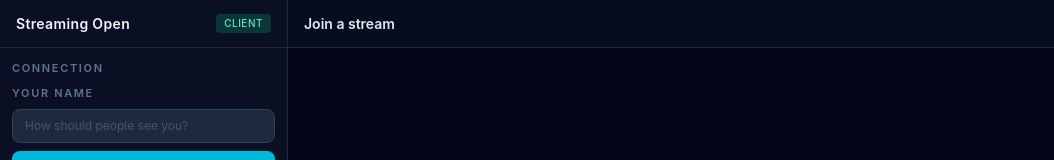
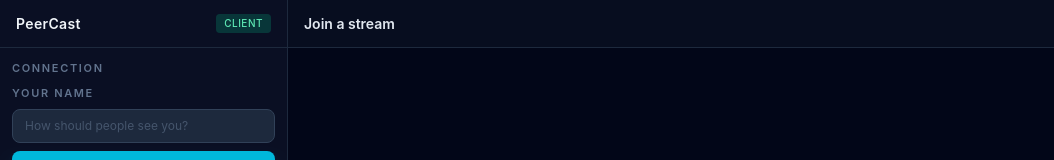
Before and after one commit to guicoelhodev/PeerCast, a SvelteKit app: page / in a window 1280 px wide. Shown: the top 160 px of the page, without its empty margins (0-1054 px from the left). Built offline with nearby package versions, Linux system fonts and the light colour scheme.

Commit message:
feat: rename project to peercast

```diff
--- a/compose.yaml
+++ b/compose.yaml
@@ -5,7 +5,7 @@
     environment:
       TS_AUTHKEY: ${TAILSCALE_AUTHKEY:?Set TAILSCALE_AUTHKEY in .env}
       TS_AUTH_ONCE: "true"
-      TS_HOSTNAME: streaming-open
+      TS_HOSTNAME: peercast
       TS_STATE_DIR: /var/lib/tailscale
     volumes:
       - tailscale-state:/var/lib/tailscale
--- a/package.json
+++ b/package.json
@@ -1,7 +1,7 @@
 {
-  "name": "streaming-open",
+  "name": "peercast",
   "version": "0.1.0",
-  "description": "Local-first Tauri screen share and video call MVP",
+  "description": "Local-first Tauri screen sharing and video calls",
   "type": "module",
   "scripts": {
     "dev": "vite dev",
--- a/src-tauri/tauri.conf.json
+++ b/src-tauri/tauri.conf.json
@@ -1,8 +1,8 @@
 {
   "$schema": "https://schema.tauri.app/config/2",
-  "productName": "Streaming Open",
+  "productName": "PeerCast",
   "version": "0.1.0",
-  "identifier": "dev.guicoelho.streamingopen",
+  "identifier": "dev.guicoelho.peercast",
   "build": {
     "beforeDevCommand": "pnpm dev",
     "devUrl": "http://localhost:1420",
@@ -13,7 +13,7 @@
     "windows": [
       {
         "useHttpsScheme": true,
-        "title": "Streaming Open",
+        "title": "PeerCast",
         "width": 1180,
         "height": 760,
         "minWidth": 900,
--- a/src/app.html
+++ b/src/app.html
@@ -4,7 +4,7 @@
     <meta charset="utf-8" />
     <link rel="icon" href="%sveltekit.assets%/favicon.png" />
     <meta name="viewport" content="width=device-width, initial-scale=1" />
-    <title>Streaming Open</title>
+    <title>PeerCast</title>
     %sveltekit.head%
   </head>
   <body data-sveltekit-preload-data="hover">
--- a/src/routes/+page.svelte
+++ b/src/routes/+page.svelte
@@ -172,9 +172,9 @@
   onMount(async () => {
     webrtcAvailable = typeof RTCPeerConnection !== "undefined";
     myPeerId =
-      sessionStorage.getItem("streaming-open-peer-id") ?? crypto.randomUUID();
-    sessionStorage.setItem("streaming-open-peer-id", myPeerId);
-    displayName = sessionStorage.getItem("streaming-open-display-name") ?? "";
+      sessionStorage.getItem("peercast-peer-id") ?? crypto.randomUUID();
+    sessionStorage.setItem("peercast-peer-id", myPeerId);
+    displayName = sessionStorage.getItem("peercast-display-name") ?? "";
 
     const params = new URLSearchParams(window.location.search);
     const roomUrl = params.get("room");
@@ -350,7 +350,7 @@
     }
 
     displayName = normalizedName;
-    sessionStorage.setItem("streaming-open-display-name", displayName);
+    sessionStorage.setItem("peercast-display-name", displayName);
 
     if (role === "host") {
       errorMessage = "";
@@ -1309,7 +1309,7 @@
     <div
       class="flex h-12 items-center justify-between border-b border-slate-800 px-4"
     >
-      <span class="text-sm font-semibold tracking-wide">Streaming Open</span>
+      <span class="text-sm font-semibold tracking-wide">PeerCast</span>
       <span
         class="rounded {isTauri
           ? 'bg-amber-400/20 text-amber-300'
```
Also changed, not shown: 2 other files (tests, documents, lock files or other folders).
